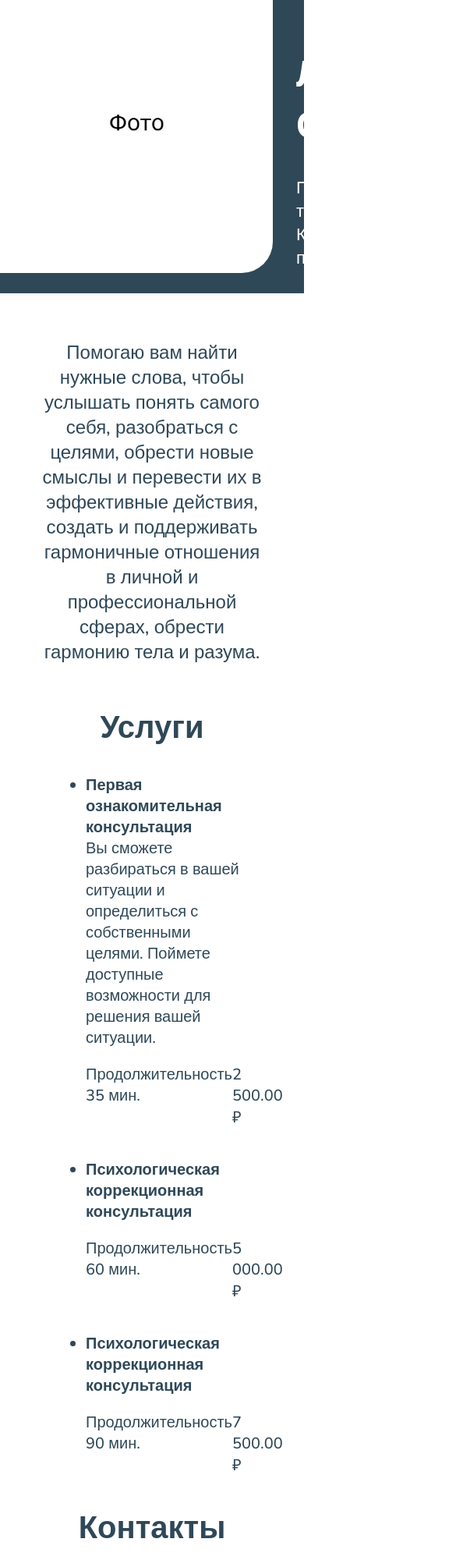
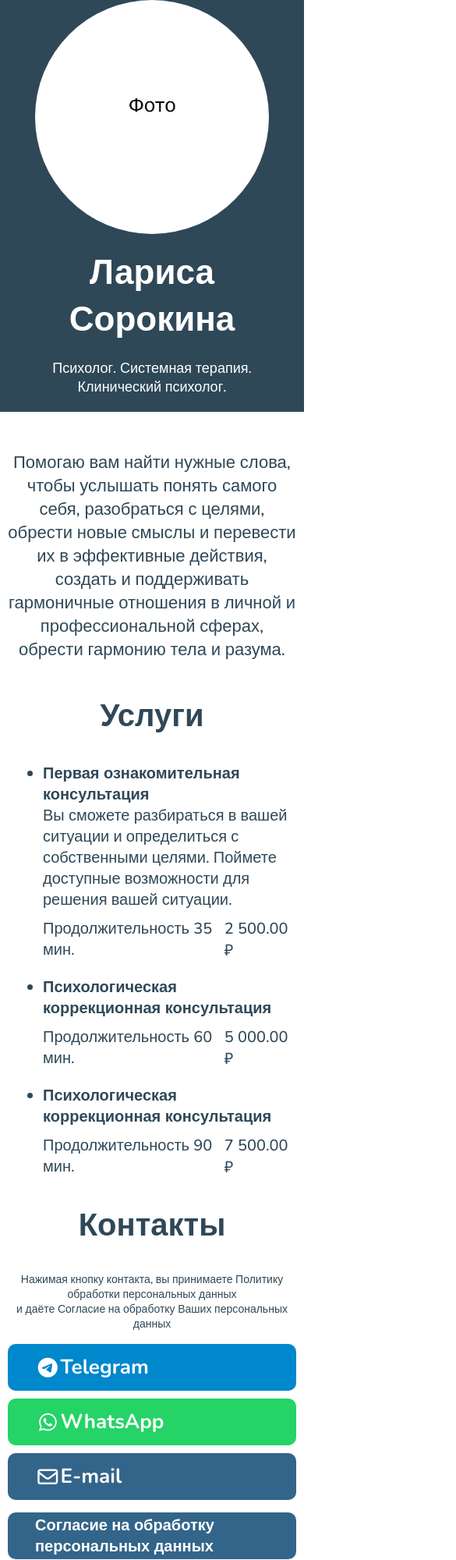
Before and after one commit to FedorSo/bio_site, a plain HTML site: page index.html in a window 390 px wide. Shown: the top 2000 px of the page at 78% size, 585 px wide, since content can reach past the window. Drawn offline with nearby package versions, Linux system fonts and the light colour scheme.

Commit message:
small changes

```diff
--- a/index.html
+++ b/index.html
@@ -54,16 +54,18 @@
     <section class="contacts">
         <h1 class="contacts_title">Контакты</h1>
         <p class="contacts_text">Нажимая кнопку контакта, вы принимаете Политику обработки персональных данных<br>и даёте Согласие на обработку Ваших персональных данных </p>
+        <div class="links_list">
             <ul class="contacts_list">
                 <li><a href="tg://resolve?domain=SorokinaLarisa" class="contacts_list_btn contacts_list_btn_tg"><i class="fa-brands fa-telegram"></i>Telegram</a></li>
                 <li><a href="whatsapp://send?phone=79236312945&text=" class="contacts_list_btn contacts_list_btn_wa"><i class="fa-brands fa-whatsapp"></i>WhatsApp</a></li>
                 <li><a href="mailto:L.sorokina55@mail.ru" class="contacts_list_btn contacts_list_btn_mail"><i class="fa-regular fa-envelope"></i>E-mail</a></li>
             </ul>
             <ul class="contacts_docs">
-            <li><a href="tg://resolve?domain=SorokinaLarisa" class="contacts_list_btn"></i>Согласие на обработку персональных данных</a></li>
-            <li><a href="whatsapp://send?phone=79236312945&text=" class="contacts_list_btn"></i>Политика в отношении обработки персональных данных</a></li>
-            <li><a href="mailto:L.sorokina55@mail.ru" class="contacts_list_btn"></i>Оферта</a></li>
+                <li><a href="tg://resolve?domain=SorokinaLarisa" class="contacts_list_btn contacts_docs_btn"></i>Согласие на обработку персональных данных</a></li>
+                <li><a href="whatsapp://send?phone=79236312945&text=" class="contacts_list_btn contacts_docs_btn"></i>Политика в отношении обработки персональных данных</a></li>
+                <li><a href="mailto:L.sorokina55@mail.ru" class="contacts_list_btn contacts_docs_btn"></i>Оферта</a></li>
             </ul>
+        </div>
     </section>
 
     <footer>
--- a/style.css
+++ b/style.css
@@ -72,6 +72,11 @@ header {
 .contacts_list {
     list-style-type: none;
     text-align: center;
+    padding: 0 40px;
+}
+
+.contacts_docs {
+    padding: 0 40px;
 }
 
 .contacts_title {
@@ -117,7 +122,127 @@ footer {
     font-size: 16px;
     margin-top: 70px;
     padding: 30px 0;
-    border-radius: 30px;
+    border-radius: 30px 30px 0 0;
     background-color: #33658a;
     color: #ffffff;
 }
+
+@media (max-width: 900px) {
+    .services {
+        margin: 0 30px;
+    }
+
+    .contacts_list_btn {
+        width: auto;
+        margin: auto;
+        margin-bottom: 10px;
+        padding: 0 35px;
+    }
+
+    .contacts_docs_btn {
+        font-size: 18px;
+    }
+
+    .contacts_list {
+        padding: 0 20px;
+        display: flex;
+        justify-content: space-around;
+    }
+
+    .contacts_docs {
+        padding: 0 20px;
+    }
+
+    .header_info {
+        padding: 20px;
+        text-align: center;
+    }
+
+    .header_img {
+        width: 300px;
+        height: 300px;
+    }
+
+    .name {
+        font-size: 44px;
+        font-weight: bold;
+        margin: 0 0 20px 0;
+    }
+
+    .profession {
+        font-size: 18px;
+    }
+}
+
+@media (max-width: 670px) {
+    .services {
+        margin: 0 15px;
+    }
+
+    .service {
+        margin-bottom: 20px;
+    }
+
+    .service p{
+        margin: 10px 0;
+    }
+
+    .bio_text {
+        padding: 10px;
+        font-size: 22px;
+    }
+
+    .contacts_list_btn {
+        display: flex;
+        align-items: center;
+        width: auto;
+        height: 60px;
+        text-decoration: none;
+        border-radius: 10px;
+        margin: auto;
+        margin-bottom: 10px;
+        font-size: 26px;
+        font-weight: bold;
+        padding: 0 35px;
+    }
+
+    .contacts_docs_btn {
+        font-size: 20px;
+    }
+
+    .contacts_list {
+        display: block;
+        padding: 0 10px;
+    }
+
+    .contacts_docs {
+        padding: 0 10px;
+    }
+
+    header {
+        display: block;
+    }
+
+    .header_info {
+        padding: 20px;
+        text-align: center;
+    }
+
+    .header_img {
+        width: 300px;
+        height: 300px;
+        border-radius: 50%;
+        margin: auto;
+        display: block;
+    }
+
+    .name {
+        font-size: 44px;
+        font-weight: bold;
+        margin: 0 0 20px 0;
+    }
+
+    .profession {
+        font-size: 18px;
+    }
+}
```
Lines whose indentation alone changed are shown as unchanged.
